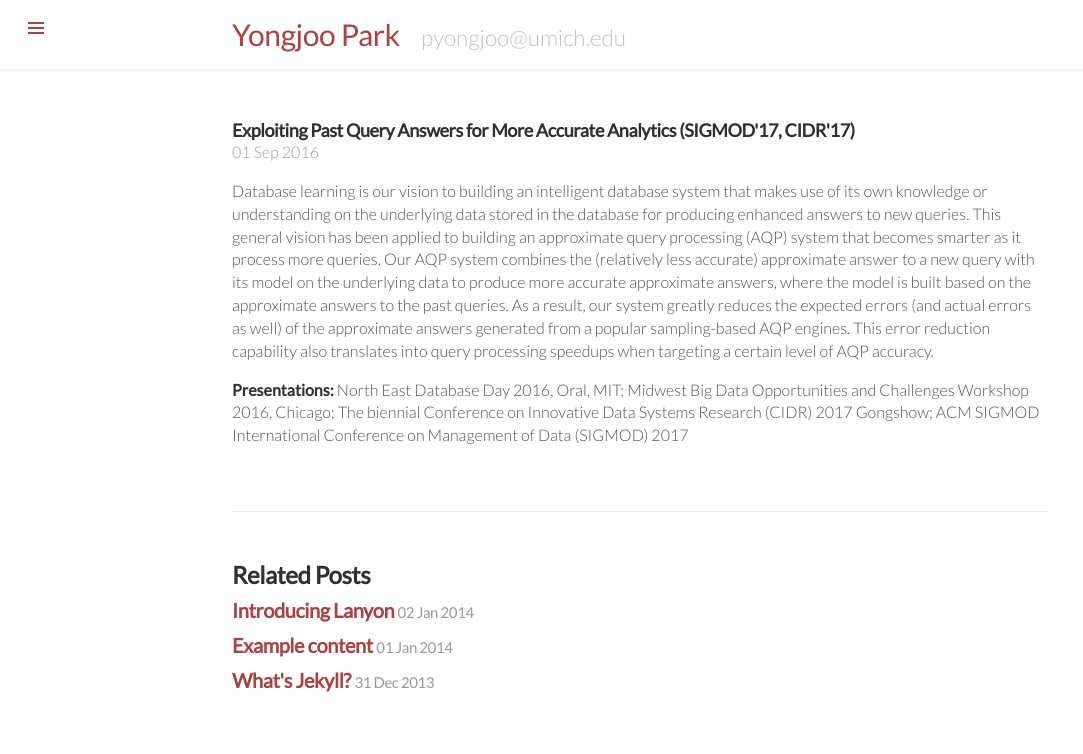
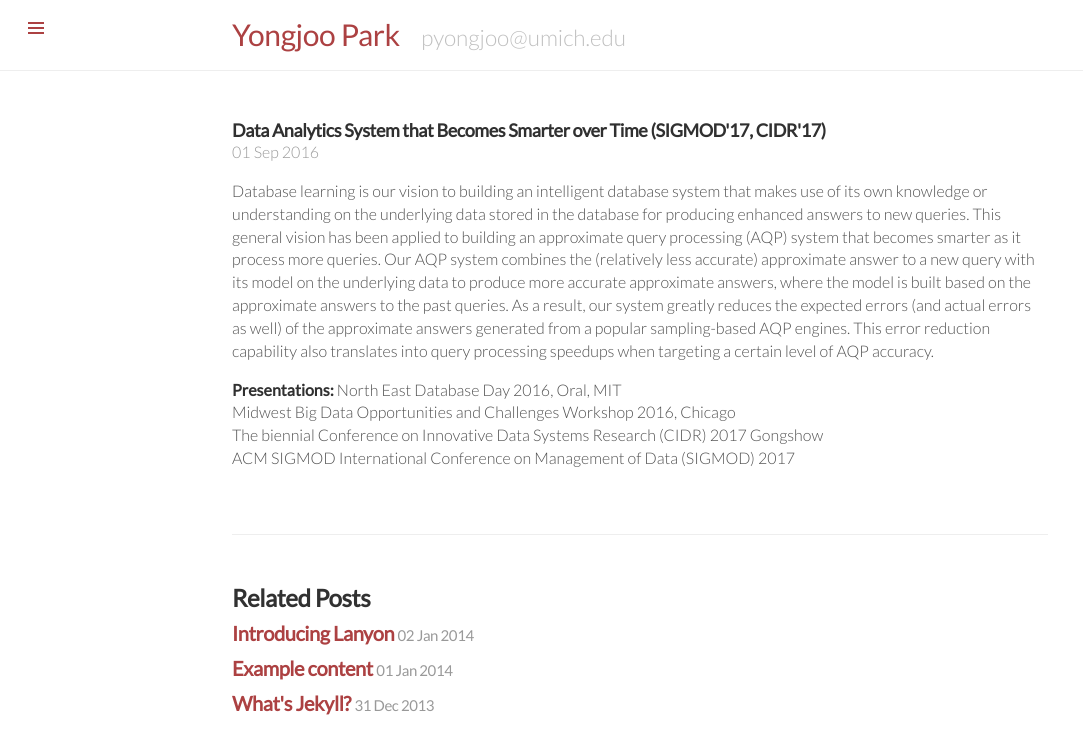
Before and after one commit to pyongjoo/pyongjoo.github.io, a Jekyll site: the page built from _texts/2016-09-01-dbl.md, in a window 1280 px wide. Shown: the top 754 px of the page, without its empty margins (0-1083 px from the left). Built offline with Jekyll 4.4.1, drawn with Linux system fonts in a browser that asks for light colours.

Commit message:
Update 2016-09-01-dbl.md

```diff
--- a/_texts/2016-09-01-dbl.md
+++ b/_texts/2016-09-01-dbl.md
@@ -1,6 +1,6 @@
 ---
 layout: post
-title: Exploiting Past Query Answers for More Accurate Analytics (SIGMOD'17, CIDR'17)
+title: Data Analytics System that Becomes Smarter over Time (SIGMOD'17, CIDR'17)
 href: http://yongjoopark.com/resources/dbl-sub.pdf
 ---
 
@@ -17,5 +17,8 @@ approximate answers generated from a popular sampling-based AQP engines.  This
 error reduction capability also translates into query processing speedups when
 targeting a certain level of AQP accuracy.
 
-**Presentations:** North East Database Day 2016, Oral, MIT; Midwest Big Data
-Opportunities and Challenges Workshop 2016, Chicago; The biennial Conference on Innovative Data Systems Research (CIDR) 2017 Gongshow; ACM SIGMOD International Conference on Management of Data (SIGMOD) 2017
+**Presentations:**
+North East Database Day 2016, Oral, MIT
+Midwest Big Data Opportunities and Challenges Workshop 2016, Chicago
+The biennial Conference on Innovative Data Systems Research (CIDR) 2017 Gongshow
+ACM SIGMOD International Conference on Management of Data (SIGMOD) 2017
```
